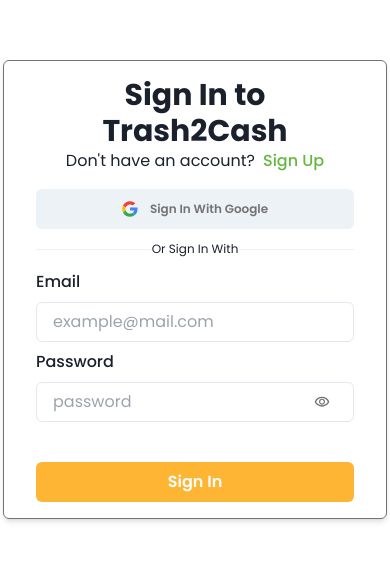
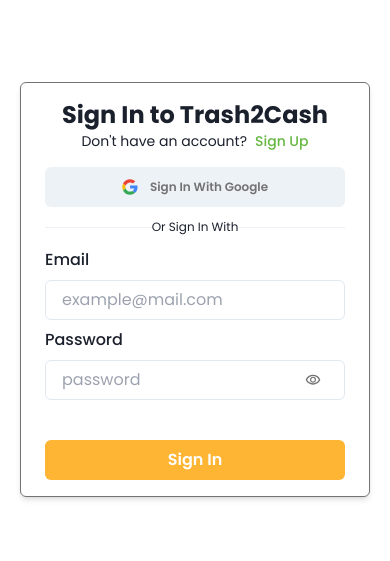
Before and after one commit to aldy02/Trash2Cash, a React (Vite) app: page /sign-in in a window 390 px wide. Shown: the part 133-694 px from the top of the page. Built offline with nearby package versions, Linux system fonts and the light colour scheme; no server answers.

Commit message:
Style: Update SignIn and SignUp Responsive

```diff
--- a/src/components/AuthCard.jsx
+++ b/src/components/AuthCard.jsx
@@ -8,10 +8,10 @@
     nextPage: isLogin ? 'Sign Up' : 'Sign In',
   };
   return (
-    <div className="auth-container h-screen flex flex-col justify-center">
-      <div className="px-8 py-4 flex flex-col justify-center content-center h-fit rounded-md shadow-md w-96 border border-neutral-500">
-        <h1 className="font-bold text-center text-3xl">{authContent.header}</h1>
-        <div className="flex w-fit mx-auto mb-4">
+    <div className="auth-container h-screen flex flex-col justify-center px-5">
+      <div className="lg:px-8 px-6 py-4 flex flex-col justify-center content-center h-fit rounded-md shadow-md w-full border border-neutral-500">
+        <h1 className="font-bold text-center lg:text-3xl text-2xl">{authContent.header}</h1>
+        <div className="flex w-fit mx-auto mb-4 text-sm lg:text-base">
           <p className="text-center">{authContent.subHeader}</p>
           <a
             className="ml-2 text-[#65B741] font-medium"
```
